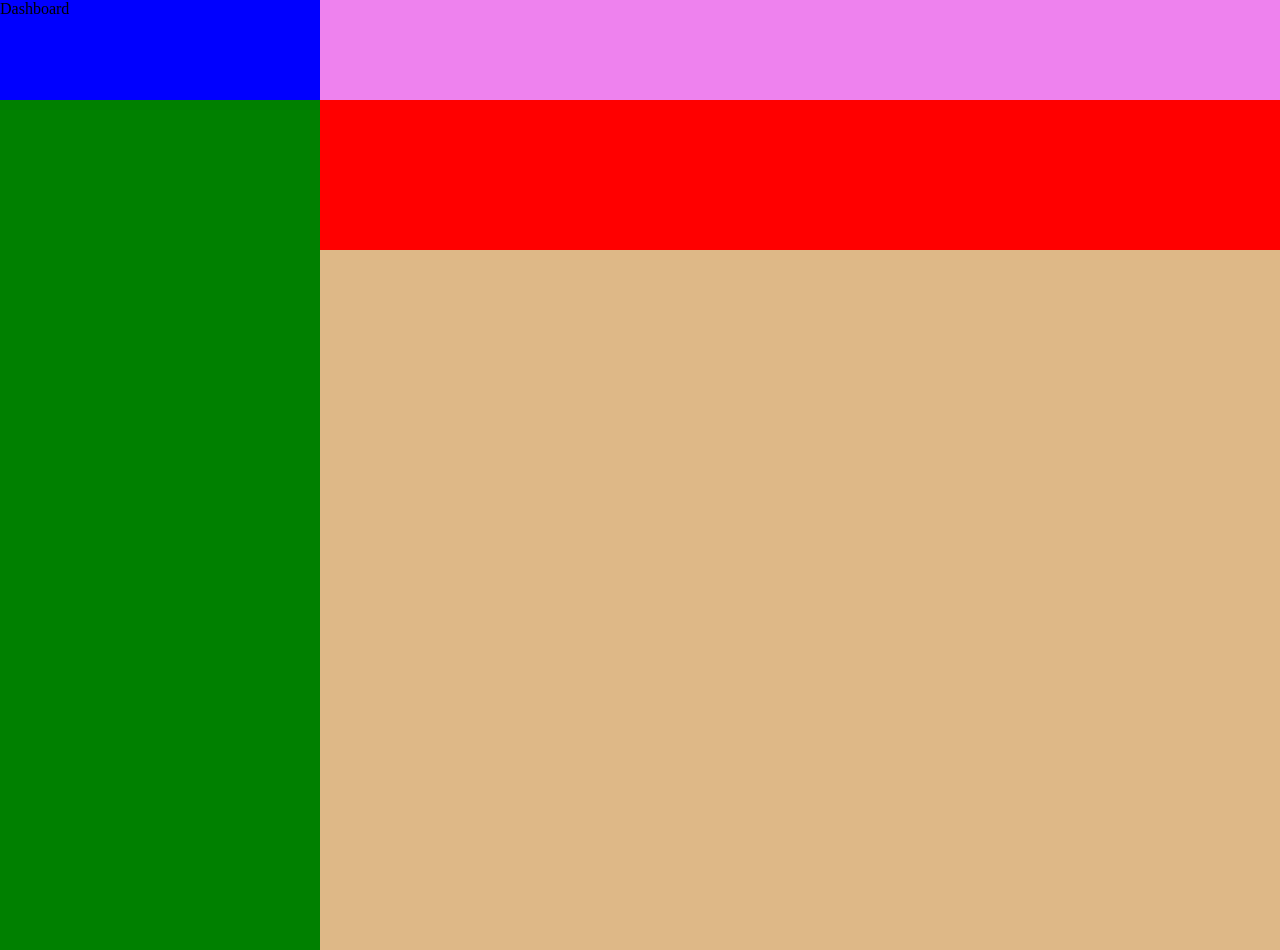
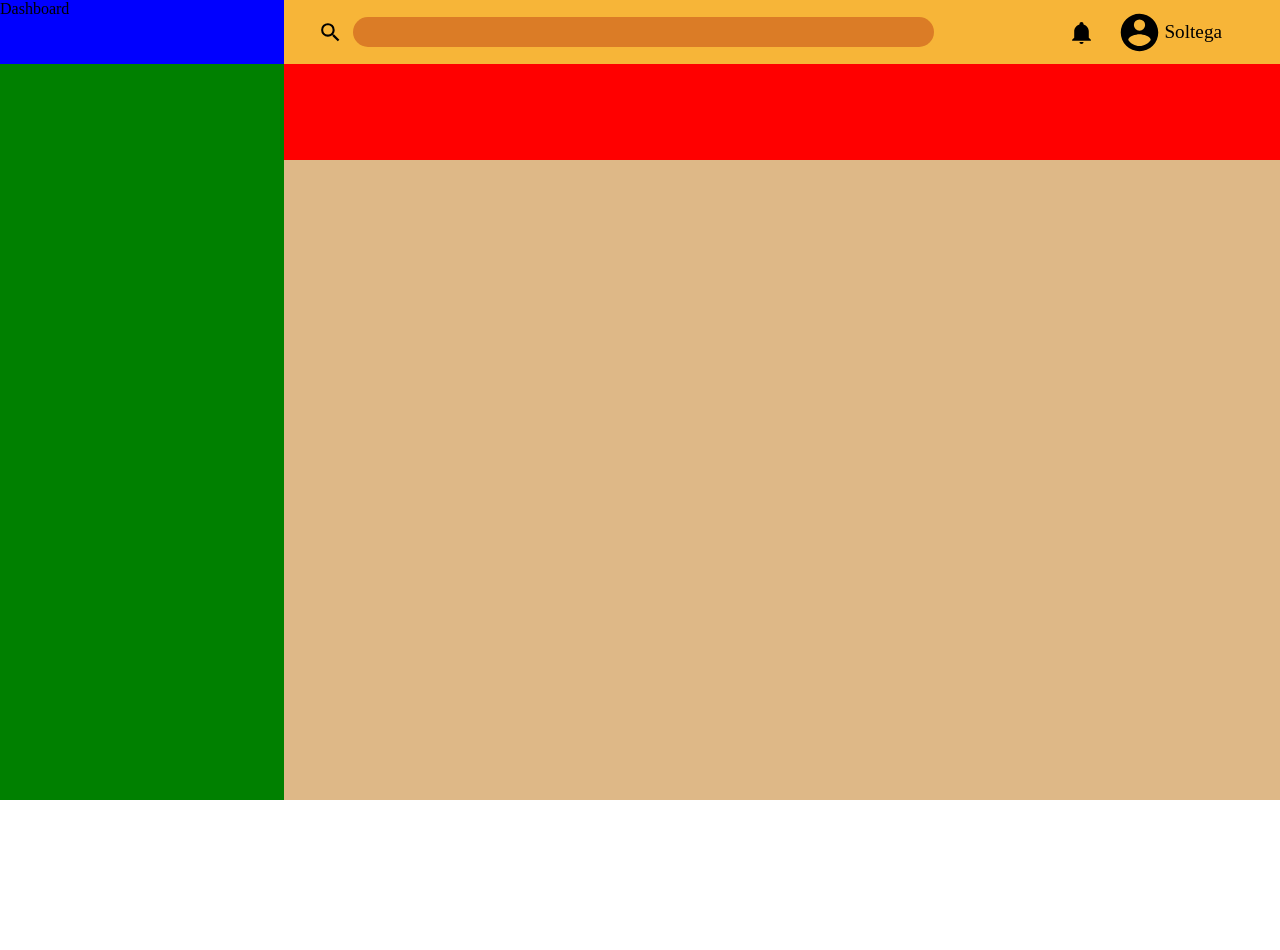
Before and after one commit to oBanton26/admin-dashboard, a plain HTML site: page index.html in a window 1280 px wide. After the commit the page ends 800 px from the top, so only its background shows below. Drawn offline with Linux system fonts and the light colour scheme.

Commit message:
Style the search bar and its elements
I've properly used a form for the search bar, and svg icons for the
rest. The best for the account picture would be to use a real picture
instead of an icon here but the exercice is in building a grid based
page.

```diff
--- a/index.html
+++ b/index.html
@@ -9,7 +9,15 @@
 <body>
     <div class="main-grid">
         <div class="logo">Dashboard</div>
-        <div class="search-bar"></div>
+        <div class="search-bar">
+            <form action="" method="get">
+                <label for="searchbar"><img src="img/magnify.svg" alt="magnify icon" class="icon"></label>
+                <input type="search" id="searchbar" name="searchbar">
+            </form>
+            <img src="img/bell.svg" alt="notification-icon" class="icon">
+            <img src="img/account-circle.svg" alt="account-pic" class="account-circle">
+            <div>Soltega</div>
+        </div>
         <div class="sidebar"></div>
         <div class="profile-bar"></div>
         <div class="content-panel"></div>
--- a/styles.css
+++ b/styles.css
@@ -5,16 +5,65 @@
 
 .main-grid {
     display: grid;
-    grid: 100px 150px 700px / 1fr 3fr;
+    grid: 8vh 12vh 80vh / 1fr 3.5fr;
 }
 
 .logo {
     background-color: blue;
 }
 
+
+
+/* Search-bar */
 .search-bar {
-    background-color: violet;
+    background-color: #F7B538;
+    padding: 0 20px;
+    display: grid;
+    grid-template-columns: 16fr 1fr 1fr 2fr;
+    place-items: center start;
+    font-size: 1.2rem;
 }
+
+label,
+.icon {
+    height: 25px;
+    width: auto;
+}
+
+label {
+    justify-self: end;
+}
+
+form {
+    display: grid;
+    grid-template-columns: 5% 95%;
+    place-items: center start;
+    gap: 10px;
+    width: 100%;
+}
+
+input[type="search"] {
+    appearance: none;
+    border: none;
+    outline: none;
+    width: 80%;
+    height: 30px;
+    border-radius: 15px;
+    padding-left: 20px;
+    background-color: #DB7C26;
+}
+
+input[type="search"]:hover,
+input[type="search"]:focus {
+    background-color: #D8572A;
+}
+
+.account-circle {
+    height: 45px;
+}
+
+
+
 
 .sidebar {
     background-color: green;
```
Also changed, not shown: img/account-circle.svg (added), img/bell.svg (added), img/magnify.svg (added).
